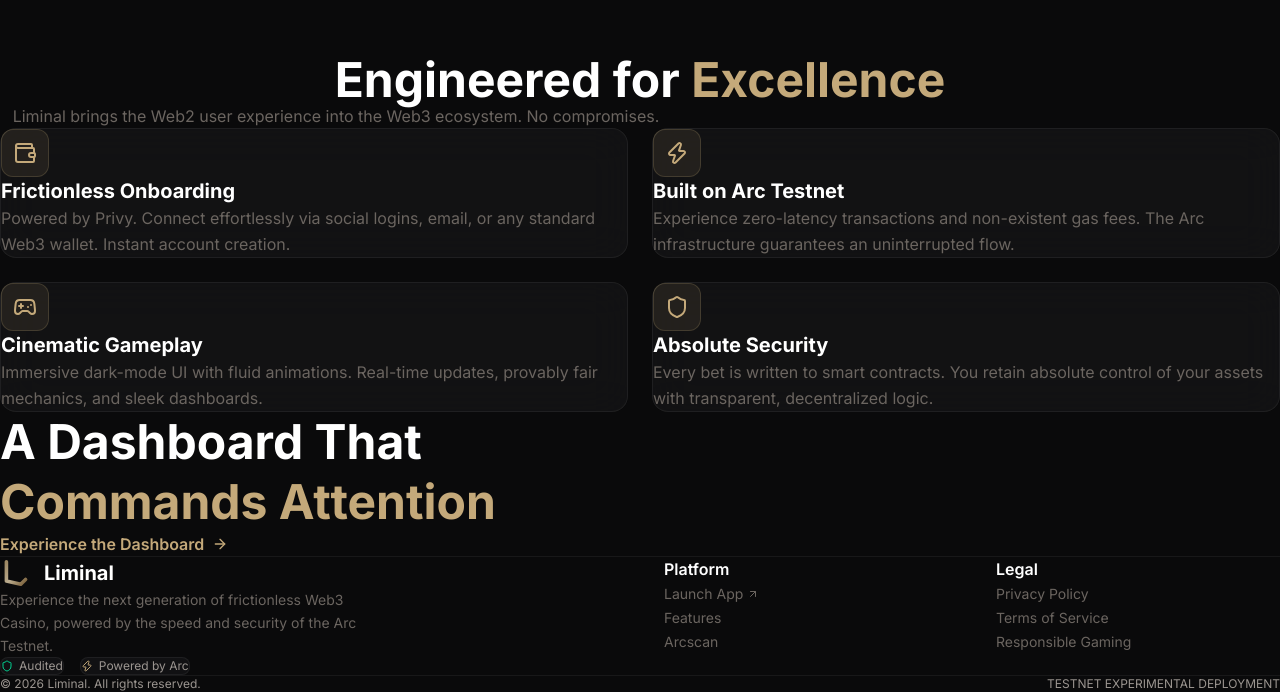
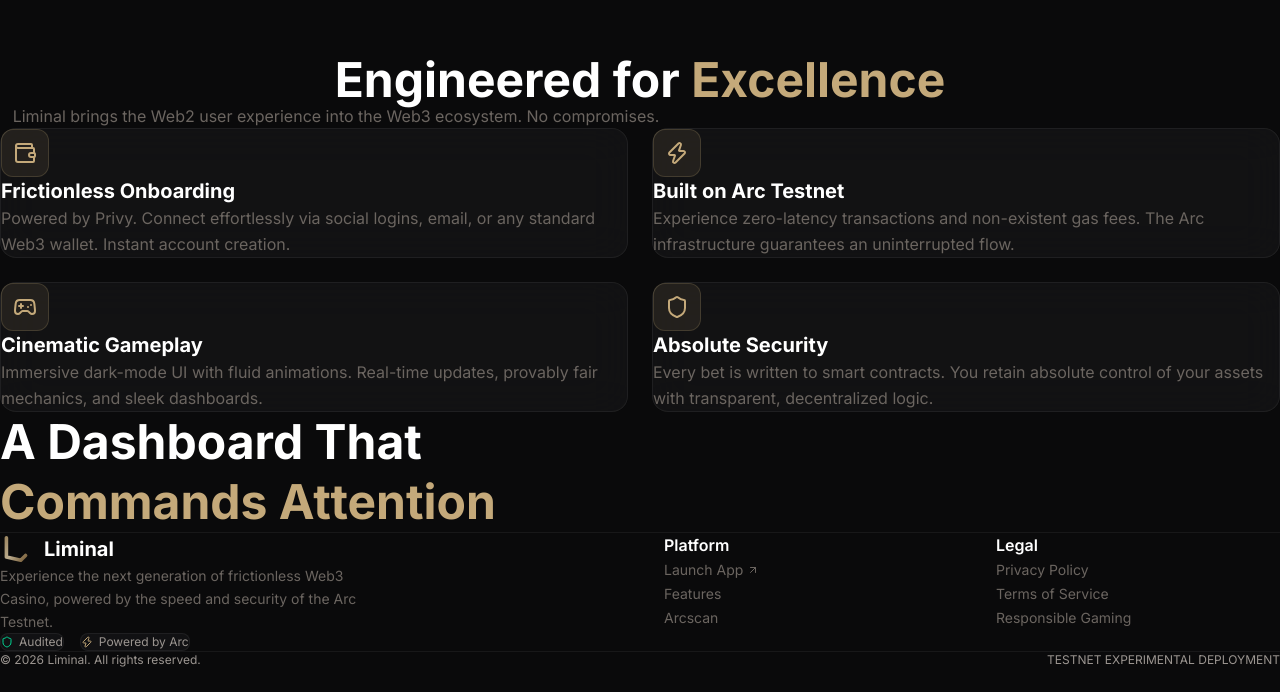
Before and after one commit to Generis2001/liminal-landing, a Next.js app: page / in a window 1280 px wide. Shown: the part 744-1436 px from the top of the page. After the commit the page ends 1412 px from the top, so only its background shows below. Built offline with nearby package versions, Linux system fonts and the light colour scheme.

Commit message:
update: removed showcase button and massively increased vertical spacing between sections

```diff
--- a/src/components/sections/Showcase.tsx
+++ b/src/components/sections/Showcase.tsx
@@ -5,7 +5,7 @@
 
 export function Showcase() {
   return (
-    <section id="ecosystem" className="py-24 relative z-10 overflow-hidden">
+    <section id="ecosystem" className="pt-[350px] pb-24 relative z-10 overflow-hidden">
       <div className="max-w-7xl mx-auto px-6">
 
         <div className="flex flex-col md:flex-row items-center gap-16 mb-24">
@@ -13,14 +13,6 @@
             <h2 className="text-3xl md:text-5xl font-display font-bold text-white mb-36 leading-tight">
               A Dashboard That <br/> <span className="text-accent-gold">Commands Attention</span>
             </h2>
-            <a
-              href="https://liminalcasino.vercel.app"
-              target="_blank"
-              rel="noopener noreferrer"
-              className="inline-flex items-center gap-2 text-accent-gold font-semibold hover:text-accent-glow transition-colors group"
-            >
-              Experience the Dashboard <ArrowRight className="w-4 h-4 group-hover:translate-x-1 transition-transform" />
-            </a>
           </div>
 
 
```
